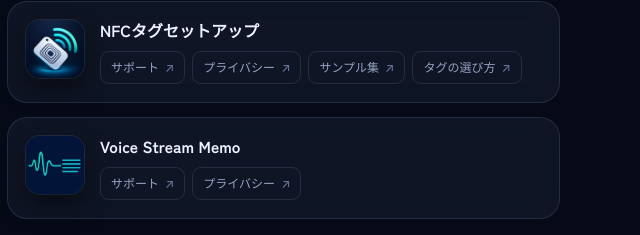
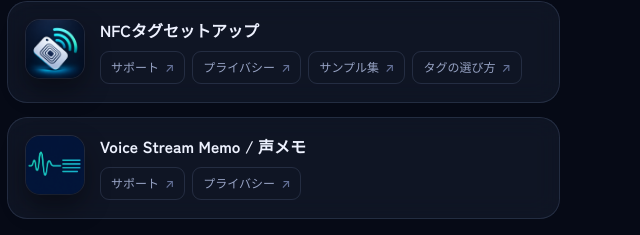
Before and after one commit to Show1005/app-legal-pages, a plain HTML site: page index.html in a window 1280 px wide. Shown: the part 879-1114 px from the top of the page, 640-1280 px from the left. Drawn offline with Linux system fonts and the light colour scheme.

Commit message:
Update app list with Voice Stream Memo Japanese name

```diff
--- a/index.html
+++ b/index.html
@@ -367,7 +367,7 @@
             </article>
             <article class="app-card">
               <img class="app-icon" src="assets/icons/voice-stream-memo.png" alt="" width="58" height="58">
-              <div class="app-content"><h3>Voice Stream Memo</h3><div class="links"><a class="document-link" href="voice-stream-memo/support.html">サポート</a><a class="document-link" href="voice-stream-memo/privacy-policy.html">プライバシー</a></div></div>
+              <div class="app-content"><h3>Voice Stream Memo / 声メモ</h3><div class="links"><a class="document-link" href="voice-stream-memo/support.html">サポート</a><a class="document-link" href="voice-stream-memo/privacy-policy.html">プライバシー</a></div></div>
             </article>
           </div>
 
```
